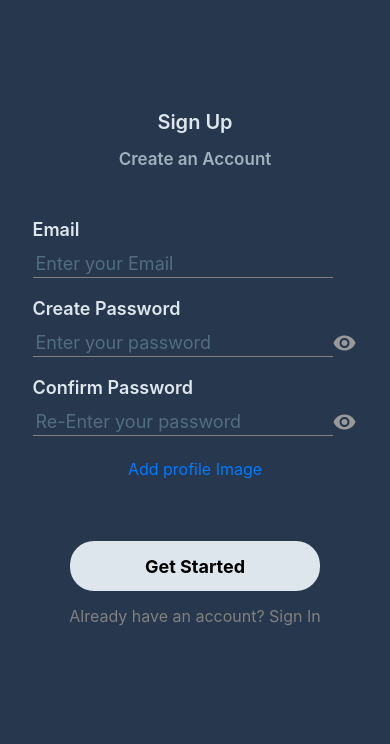
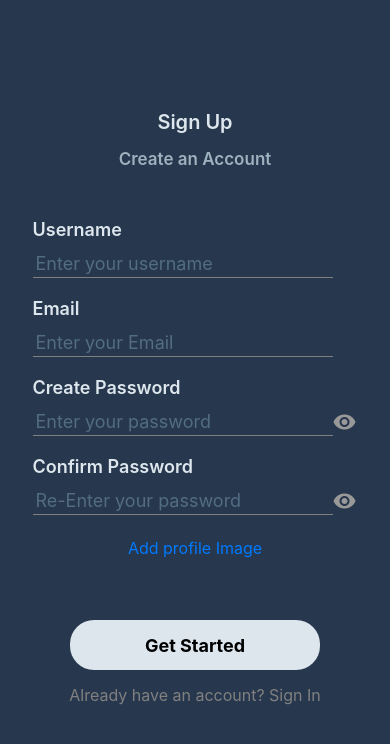
Before and after one commit to AayushBhagat256/Connectify_reactNative, a React Native app: screen /Register in a window 390 px wide. Shown: the top 744 px of the page. Built offline with nearby package versions, Linux system fonts and the light colour scheme.

Commit message:
username field added

```diff
--- a/screens/RegisterScreen.js
+++ b/screens/RegisterScreen.js
@@ -7,6 +7,7 @@ import { useNavigation } from '@react-navigation/native';
 import * as ImagePicker from 'expo-image-picker';
 
 const RegisterScreen = () => {
+  const [name, setName] = useState("")
   const [email, setEmail] = useState("");
   const [password, setPassword] = useState("");
   const [confirm, setConfirm] = useState("")
@@ -50,6 +51,23 @@ const RegisterScreen = () => {
           </View>
           <View style={{ marginTop: 50 }}>
             <View>
+              <Text style={{ color: colors.LIGHT, fontSize: 18, fontWeight: "600" }}>Username</Text>
+              <TextInput
+                value={name}
+                onChangeText={(text) => setName(text)}
+                keyboardType='default'
+                style={{
+                  fontSize: 18,
+                  padding: 3,
+                  borderBottomColor: "gray",
+                  borderBottomWidth: 1,
+                  marginVertical: 10,
+                  color: 'white',
+                  width: 300,
+                }}
+                placeholderTextColor={colors.SEMI} placeholder='Enter your username' />
+            </View>
+            <View style={{ marginTop: 10 }}>
               <Text style={{ color: colors.LIGHT, fontSize: 18, fontWeight: "600" }}>Email</Text>
               <TextInput
                 value={email}
```
